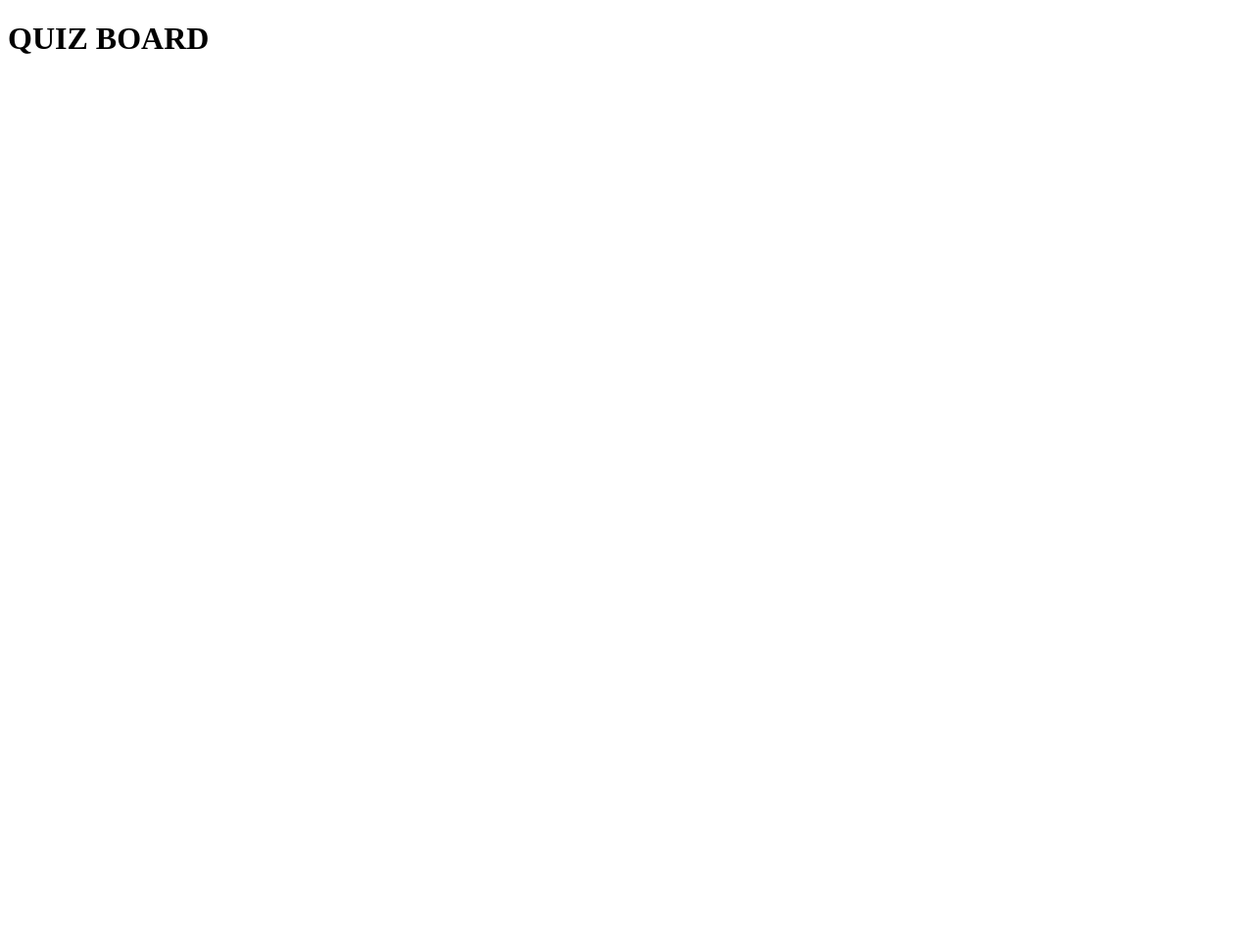
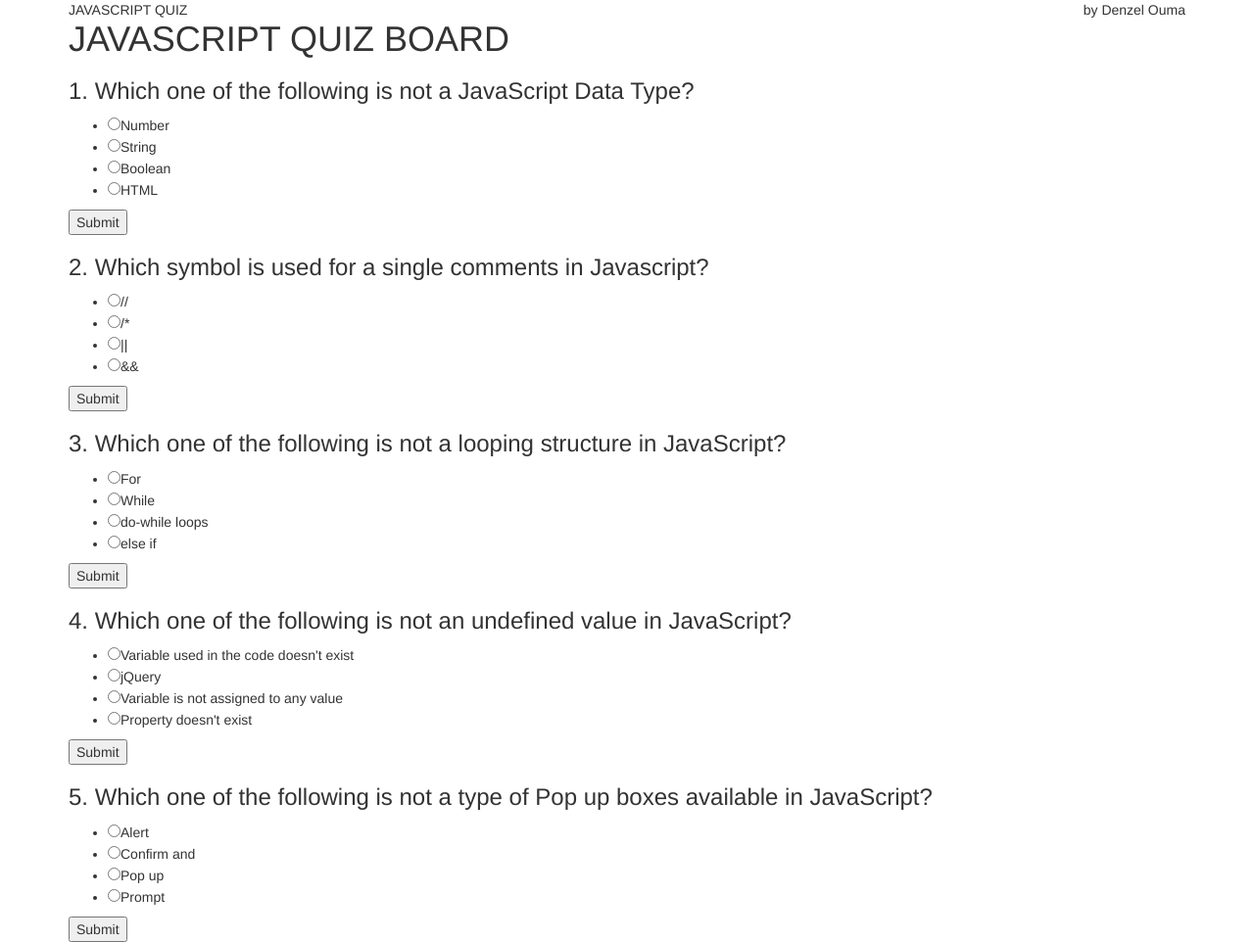
Before and after one commit to Denzel97/Quiz_Board, a plain HTML site: page index.html in a window 1280 px wide. Shown: the whole page at 98% size. Before the commit the page ends 800 px from the top, so only its background shows below. Drawn offline with Linux system fonts and the light colour scheme.

Commit message:
added form tags,ul,li,button and various divs

```diff
--- a/index.html
+++ b/index.html
@@ -1,11 +1,81 @@
 <!DOCTYPE html>
 <html lang="en" dir="ltr">
-  <head>
-    <meta charset="utf-8">
-    <title>Quiz_Board</title>
-  </head>
-  <body>
-    <h1>QUIZ BOARD</h1>
 
-  </body>
+<head>
+  <meta charset="utf-8">
+  <title>JS Quiz Board</title>
+  <link rel="stylesheet" href="bootstrap-practice/css/bootstrap.css">
+  <link rel="stylesheet" href="css/styles.css">
+  <link href="https://fonts.googleapis.com/css?family=Permanent+Marker" rel="stylesheet">
+</head>
+
+<body>
+  <div class="container">
+    <header>
+      <div class="pull-left">JAVASCRIPT QUIZ</div>
+      <div class="pull-right">by Denzel Ouma</div>
+    </header>
+    <h1>JAVASCRIPT QUIZ BOARD</h1>
+    <main>
+      <form class="jsForm" id="quiz1" data-question="1" action="index.html" method="post">
+        <h3>1. Which one of the following is not a JavaScript Data Type?</h3>
+        <ul>
+          <li><input name="quiz1" type="radio" value="a">Number</li>
+          <li><input name="quiz1" type="radio" value="b">String</li>
+          <li><input name="quiz1" type="radio" value="c">Boolean</li>
+          <li><input name="quiz1" type="radio" value="d">HTML</li>
+        </ul>
+        <button id="submit" type="button" name="button">Submit</button>
+      </form>
+
+      <form class="jsForm" id="quiz2" data-question="2" action="index.html" method="post">
+        <h3>2. Which symbol is used for a single comments in Javascript?</h3>
+        <ul>
+          <li><input name="quiz2" type="radio" value="a">//</li>
+          <li><input name="quiz2" type="radio" value="b">/*</li>
+          <li><input name="quiz2" type="radio" value="c">||</li>
+          <li><input name="quiz2" type="radio" value="d">&&</li>
+        </ul>
+        <button id="submit" type="button" name="button">Submit</button>
+      </form>
+
+      <form class="jsForm" id="quiz3" data-question="3" action="index.html" method="post">
+        <h3>3. Which one of the following is not a looping structure in JavaScript?</h3>
+        <ul>
+          <li><input name="quiz3" type="radio" value="a">For</li>
+          <li><input name="quiz3" type="radio" value="b">While</li>
+          <li><input name="quiz3" type="radio" value="c">do-while loops</li>
+          <li><input name="quiz3" type="radio" value="d">else if</li>
+        </ul>
+        <button id="submit" type="button" name="button">Submit</button>
+      </form>
+
+      <form class="jsForm" id="quiz4" data-question="4" action="index.html" method="post">
+        <h3>4. Which one of the following is not an undefined value in JavaScript?</h3>
+        <ul>
+          <li><input name="quiz4" type="radio" value="a">Variable used in the code doesn't exist</li>
+          <li><input name="quiz4" type="radio" value="b">jQuery</li>
+          <li><input name="quiz4" type="radio" value="c">Variable is not assigned to any value</li>
+          <li><input name="quiz4" type="radio" value="d">Property doesn't exist</li>
+        </ul>
+        <button id="submit" type="button" name="button">Submit</button>
+      </form>
+
+      <form class="jsForm" id="quiz5" data-question="5" action="index.html" method="post">
+        <h3>5. Which one of the following is not a type of Pop up boxes available in JavaScript?</h3>
+        <ul>
+          <li><input name="quiz5" type="radio" value="a">Alert</li>
+          <li><input name="quiz5" type="radio" value="b">Confirm and</li>
+          <li><input name="quiz5" type="radio" value="c">Pop up</li>
+          <li><input name="quiz5" type="radio" value="d">Prompt</li>
+        </ul>
+        <button id="submit" type="button" name="button">Submit</button>
+      </form>
+    </main>
+
+
+  </div>
+
+</body>
+
 </html>
```
